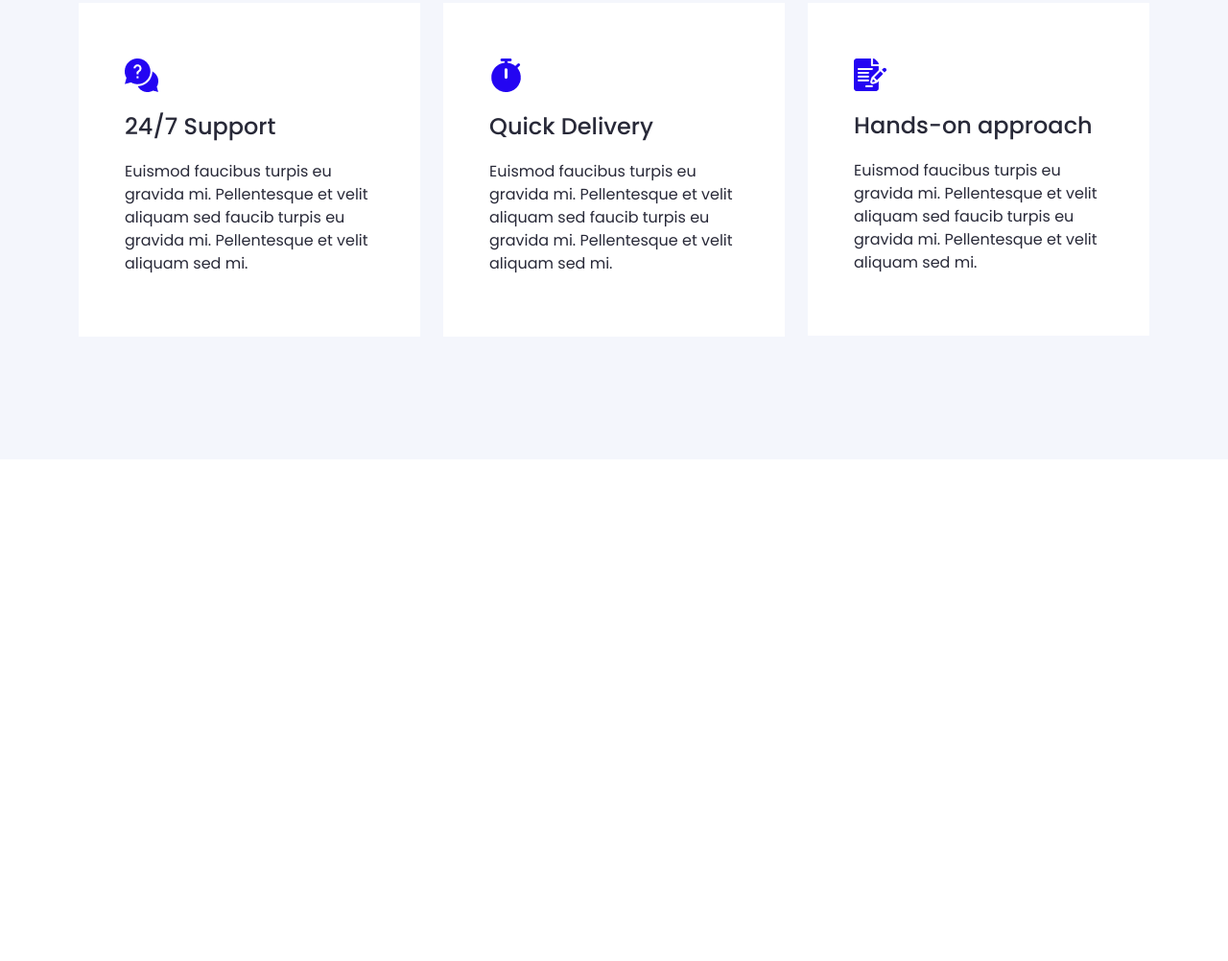
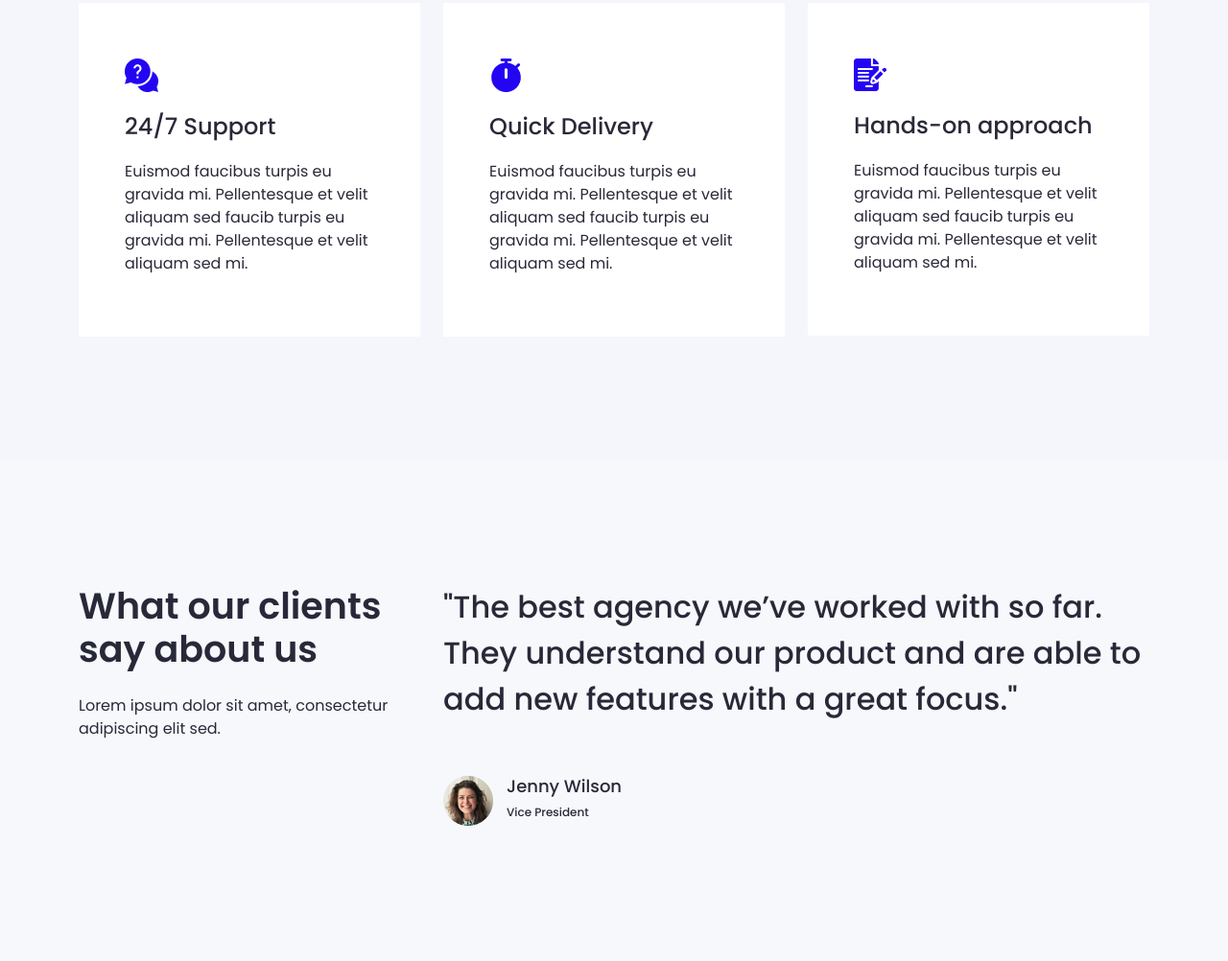
Before and after one commit to yonishussein936/finesweet, a plain HTML site: page index.html in a window 1280 px wide. Shown: the part 3107-4109 px from the top of the page at 96% size. Before the commit the page ends 3586 px from the top, so only its background shows below. Drawn offline with Linux system fonts and the light colour scheme; files whose address does not match are found by name; a web font is replaced by a local one.

Commit message:
about part done

```diff
--- a/Css/style.css
+++ b/Css/style.css
@@ -408,3 +408,58 @@ Common Css end
      /* <!-- --------------------
      feature part end
      ----------------------- --> */
+
+
+     /* <!-- --------------------
+     About us part start
+     ----------------------- --> */
+     .about{
+      padding: 130px 0px;
+      background: #F6F8FC;
+     }
+     .about h2{
+      font-size: 38px;
+      font-weight: 600;
+      color: #282938;
+      width: 327px;
+      font-family: "Poppins", sans-serif
+     }
+     .about .para-one{
+      padding-top: 16px;
+      font-size: 16px;
+      font-weight: 400;
+      color: #282938;
+      width: 327px;
+      font-family: "Poppins", sans-serif
+     }
+     .about h3{
+      font-size: 32px;
+      font-weight: 500;
+      color: #282938;;
+      line-height: 48px;
+      font-family: "Poppins", sans-serif
+     }
+
+     .about .profile-area{
+      display: flex;
+      align-items: flex-start;
+      column-gap: 14px;
+      padding-top: 48px;
+     }
+     .about .profile-area h6{
+      font-size: 18px;
+      font-weight: 500;
+      color: #282938;;
+      font-family: "Poppins", sans-serif
+     }
+     .about .profile-area .pare-two{
+      font-size: 12px;
+      font-weight: 500;
+      color: #282938;;
+      font-family: "Poppins", sans-serif
+     }
+
+
+     /* <!-- --------------------
+     About us part end
+     ----------------------- --> */
--- a/index.html
+++ b/index.html
@@ -264,6 +264,37 @@
      <!-- --------------------
      feature part end
      ----------------------- -->
+      <!-- --------------------
+      About us part start
+     ----------------------- -->
+     <section class="about">
+      <div class="container">
+        <div class="row">
+          <div class="col-lg-4">
+            <h2>What our clients say about us</h2>
+            <p class="para-one">Lorem ipsum dolor sit amet, consectetur adipiscing elit sed.</p>
+          </div>
+          <div class="col-lg-8">
+            <h3>
+              "The best agency we’ve worked with so far.
+              They understand our product and are able to add new features with a great focus."
+            </h3>
+            <div class="profile-area">
+              <img src="./images/profile.png" alt="">
+              <div>
+                <h6>Jenny Wilson</h6>
+                <p class="pare-two">Vice President</p>
+              </div>
+            </div>
+          </div>
+
+        </div>
+
+      </div>
+     </section>
+      <!-- --------------------
+      About us part end
+     ----------------------- -->
     <script src="./Js/bootstrap.bundle.min.js"></script>
 
 </body>
```
Also changed, not shown: images/profile.png (added).
